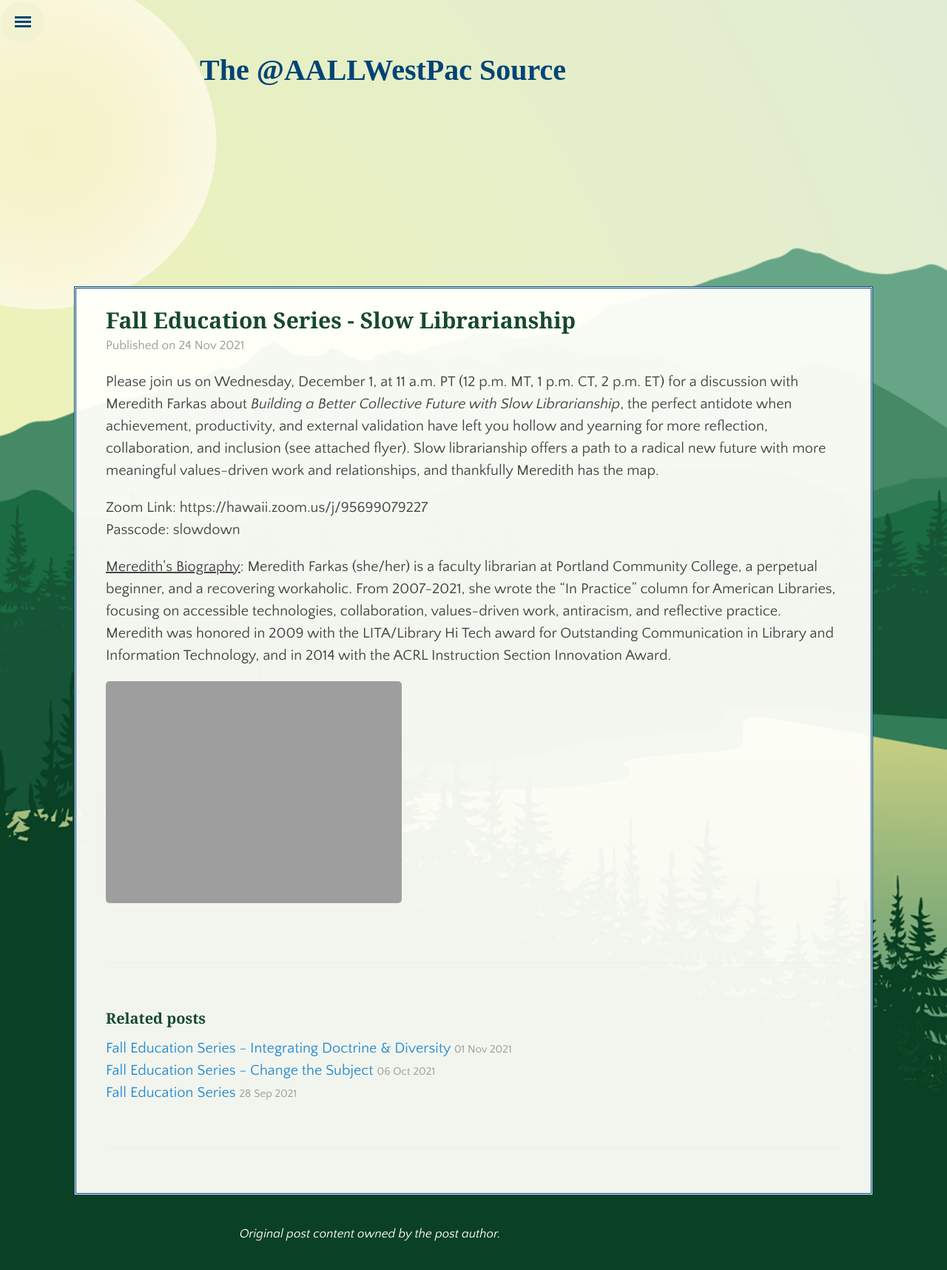
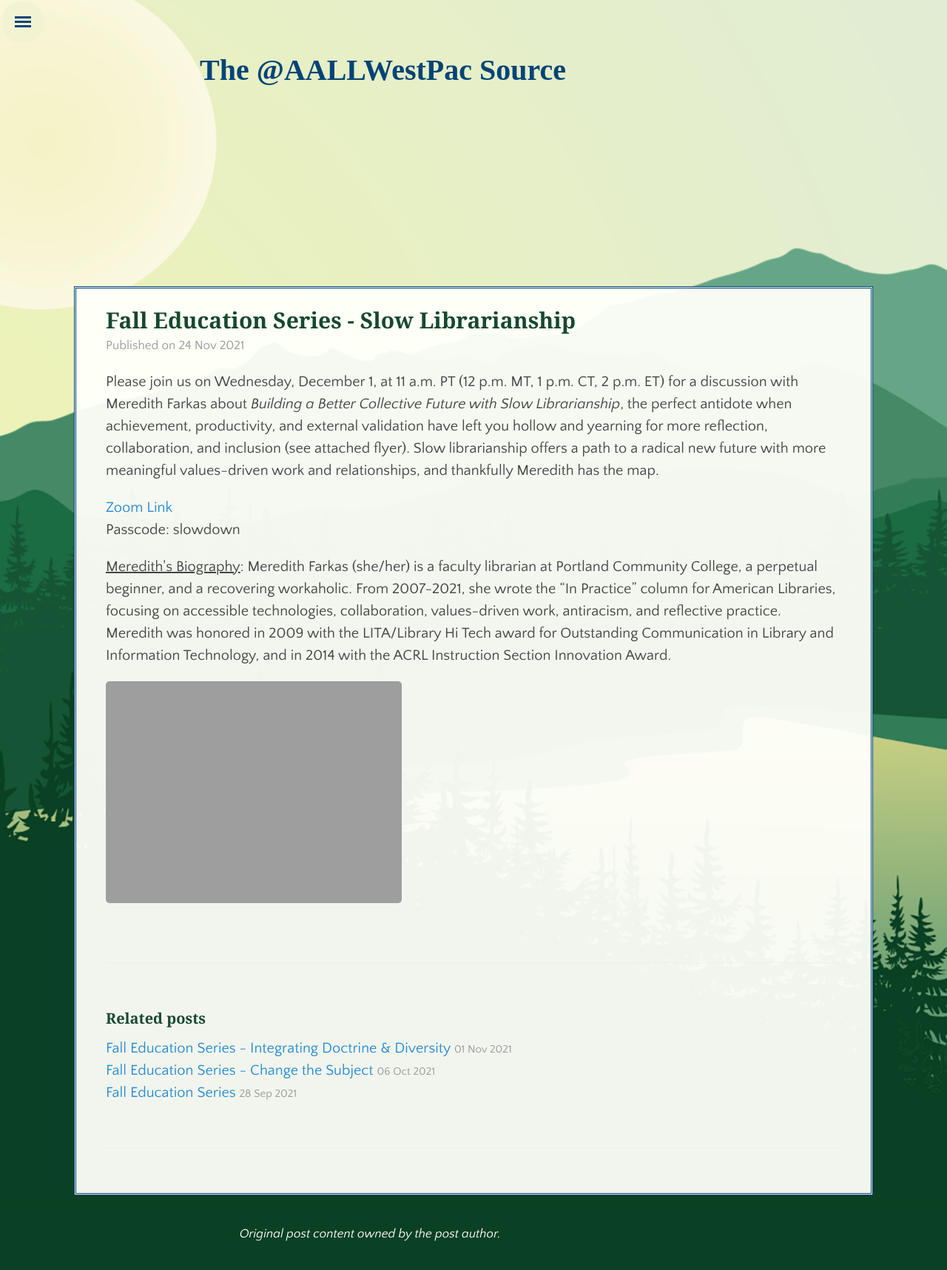
Before and after one commit to aallwestpac/aallwestpac.github.io, a Jekyll site: the page built from _posts/2021-11-24-Slow-Librarianship.md, in a window 1280 px wide. Shown: the top 1717 px of the page at 74% size. Built offline with Jekyll 4.4.1, drawn with Linux system fonts in a browser that asks for light colours; some web fonts are replaced.

Commit message:
Update 2021-11-24-Slow-Librarianship.md

```diff
--- a/_posts/2021-11-24-Slow-Librarianship.md
+++ b/_posts/2021-11-24-Slow-Librarianship.md
@@ -8,10 +8,10 @@ published: true
 Please join us on Wednesday, December 1, at 11 a.m. PT (12 p.m. MT, 1 p.m. CT,
 2 p.m. ET) for a discussion with Meredith Farkas about <i>Building a Better Collective Future with Slow Librarianship</i>, the perfect antidote when achievement, productivity, and external validation have left you hollow and yearning for more reflection, collaboration, and inclusion (see attached flyer).  Slow librarianship offers a path to a radical new future with more meaningful values-driven work and relationships, and thankfully Meredith has the map.
 
-Zoom Link: https://hawaii.zoom.us/j/95699079227 <br>
+<a href="https://hawaii.zoom.us/j/95699079227" target="_blank">Zoom Link</a><br>
 Passcode: slowdown
 
 <u>Meredith's Biography</u>:
 Meredith Farkas (she/her) is a faculty librarian at Portland Community College, a perpetual beginner, and a recovering workaholic. From 2007-2021, she wrote the “In Practice” column for American Libraries, focusing on accessible technologies, collaboration, values-driven work, antiracism, and reflective practice. Meredith was honored in 2009 with the LITA/Library Hi Tech award for Outstanding Communication in Library and Information Technology, and in 2014 with the ACRL Instruction Section Innovation Award.
 
-![Slow Librarianship](https://aallwestpac.github.io/assets/posts/Slow Librarianship.PNG "Slow Librarianship")
+![Slow Librarianship](https://aallwestpac.github.io/assets/posts/Slow-Librarianship.PNG "Slow Librarianship")
```
